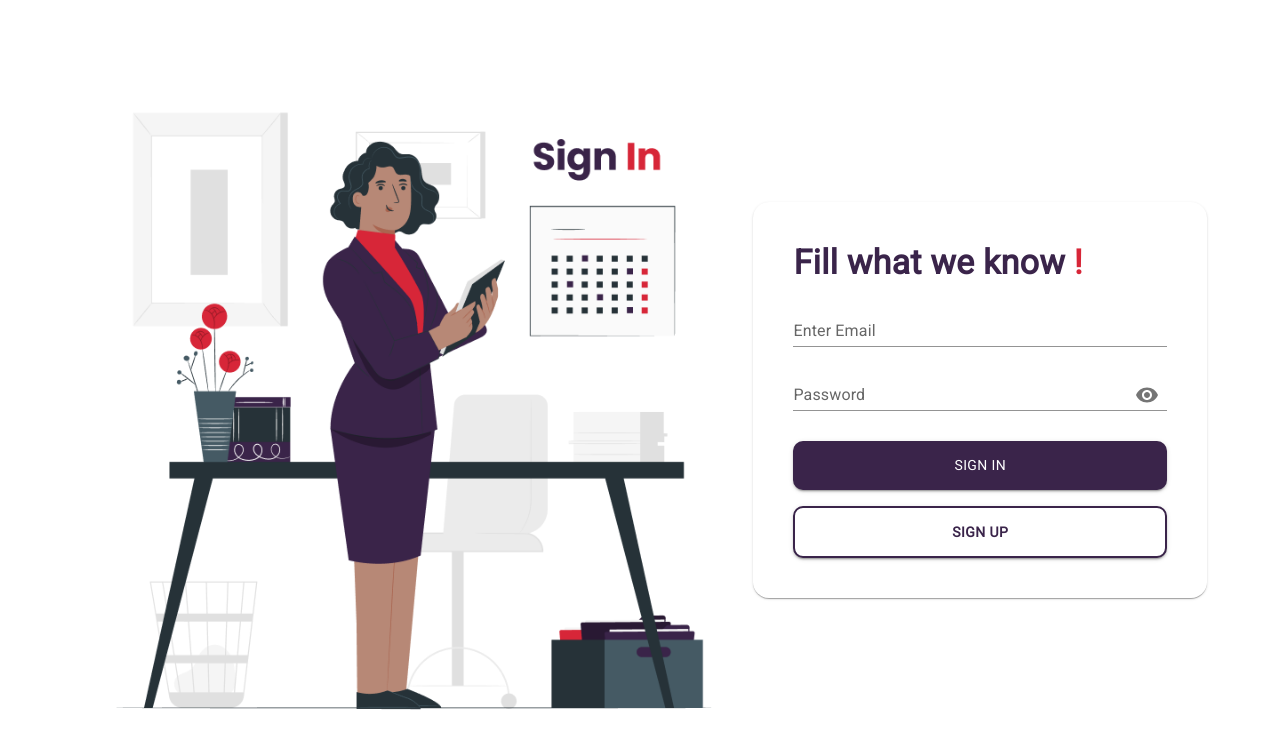
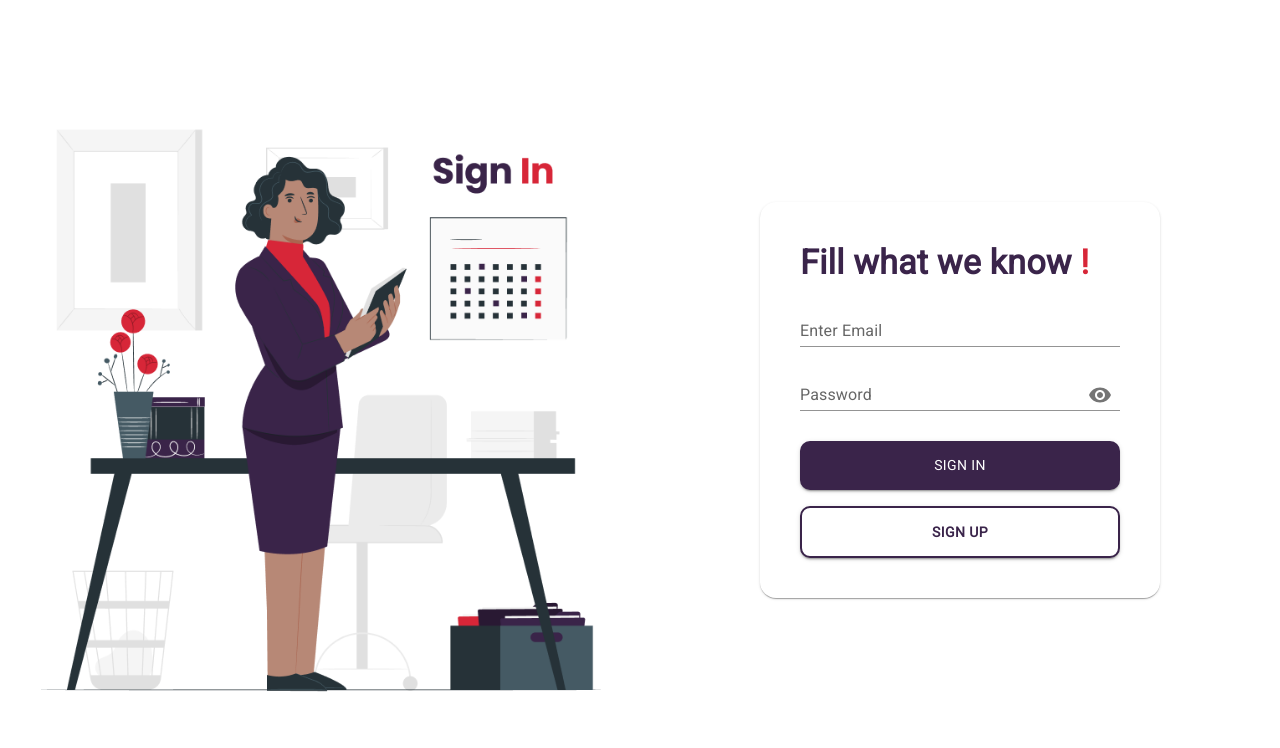
Before and after one commit to Vishnu-Biju/Assignment-Highway-Delite, a React (Vite) app in the folder client/: page /signin in a window 1280 px wide. Shown: the top 748 px of the page. Built offline with nearby package versions, Linux system fonts and the light colour scheme.

Commit message:
style: Signin page

```diff
--- a/client/src/components/Signin.tsx
+++ b/client/src/components/Signin.tsx
@@ -2,7 +2,7 @@ import * as React from "react";
 import { useState } from "react";
 import { useNavigate } from "react-router-dom";
 import TextField from "@mui/material/TextField";
-import { Paper, Stack, Typography } from "@mui/material";
+import { Grid, Paper, Stack, Typography } from "@mui/material";
 import IconButton from "@mui/material/IconButton";
 import Input from "@mui/material/Input";
 import InputLabel from "@mui/material/InputLabel";
@@ -14,9 +14,7 @@ import Button from "@mui/material/Button";
 import SigninImg from "../assets/Signin.png";
 
 const Signin = () => {
-  // declare a new state variable for modal open
   const navigate = useNavigate();
-
   const [showPassword, setShowPassword] = useState<boolean>(false);
 
   const handleClickShowPassword = () => setShowPassword((show) => !show);
@@ -28,25 +26,47 @@ const Signin = () => {
   };
 
   return (
-    <div
-      style={{
-        display: "flex",
+    <Grid
+      container
+       style={{
         height: "100vh",
         width: "100%",
         alignItems: "center",
         justifyContent: "center",
       }}
     >
-      <div style={{ display: "flex", alignItems: "center" }}>
-        <Stack sx={{ width: "60%" }}>
-          <img src={SigninImg} alt="helo" />
-        </Stack>
+      <Grid
+         item
+         xs={12}
+         md={6}
+         sm={6}
+         style={{
+           display: "flex",
+           justifyContent: "center",
+           alignItems: "center",
+
+
+         }}
+      >
+
+          <img src={SigninImg} alt="helo" style={{ maxWidth: "100%", height:"auto" }} />
+
+      </Grid>
+      <Grid
+        item
+        xs={12}
+        md={6}
+        sm={6}
+        style={{
+          display: "flex",
+          justifyContent: "center",
+          alignItems: "center",
+        }}
+      >
         <Paper
           sx={{
-            width: "40%",
-            height: "100%",
-            paddingX: 5,
-            paddingY: 5,
+            width: "50%",
+            padding: 5,
             borderRadius: 4,
           }}
         >
@@ -86,7 +106,6 @@ const Signin = () => {
             </FormControl>
 
             <Button
-
               variant="contained"
               style={{ marginTop: "30px" }}
               sx={{
@@ -119,8 +138,8 @@ const Signin = () => {
             </Button>
           </Stack>
         </Paper>
-      </div>
-    </div>
+      </Grid>
+    </Grid>
   );
 };
 
```
